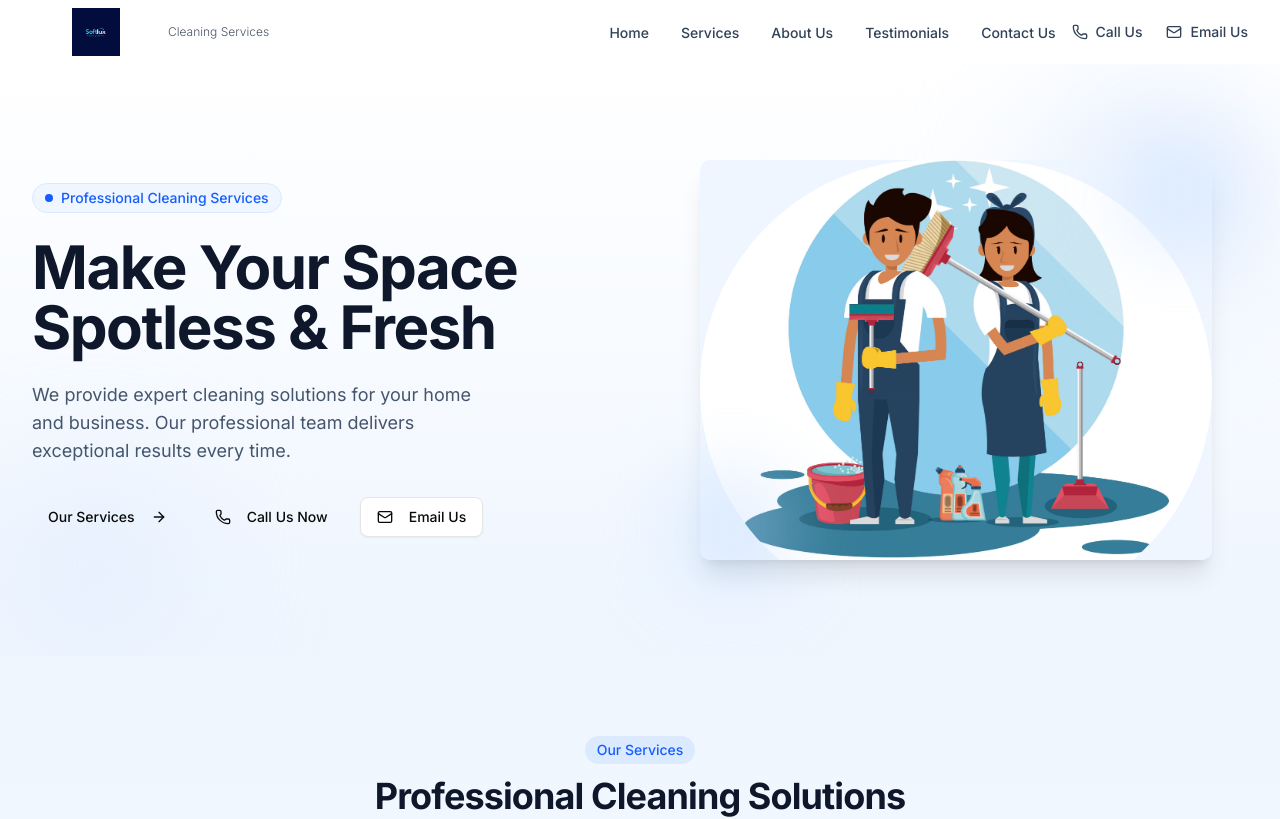
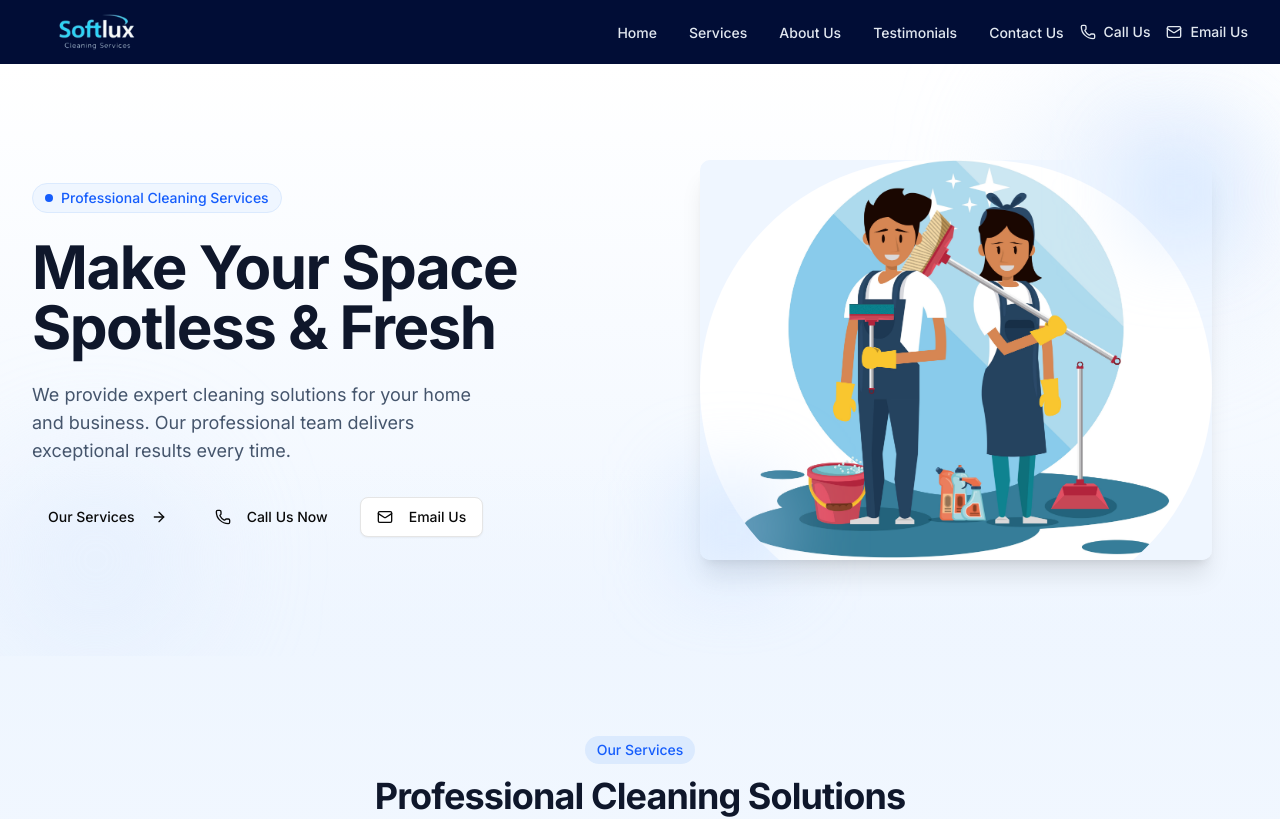
Before and after one commit to BasitIqbalatgit/SoftLux, a Next.js app: page / in a window 1280 px wide. Shown: the top 819 px of the page. Built offline with nearby package versions, Linux system fonts and the light colour scheme.

Commit message:
fixed the nav color

```diff
--- a/components/layout/navbar.jsx
+++ b/components/layout/navbar.jsx
@@ -1,3 +1,4 @@
+// Navbar.jsx
 "use client"
 import React, { useState, useEffect } from "react";
 import Link from "next/link";
@@ -49,8 +50,8 @@ export function Navbar({ className, ...props }) {
       className={cn(
         "sticky top-0 z-50 w-full transition-all duration-300",
         scrolled
-          ? "border-b border-slate-200 bg-white/90 backdrop-blur-md shadow-sm"
-          : "bg-white/80 backdrop-blur-sm"
+          ? "border-b border-blue-900 bg-[#010D36] shadow-md"
+          : "bg-[#010D36]"
       )}
     >
       <Container className="px-4 sm:px-6 md:px-8">
@@ -61,18 +62,21 @@ export function Navbar({ className, ...props }) {
           )}
           {...props}
         >
-          {/* Logo */}
+          {/* Logo on the left */}
+          <div className="flex-shrink-0">
             <Logo />
+          </div>
 
+          {/* Navigation Links and Contact - All on the right */}
           <div className="flex items-center gap-4">
-          {/* Navigation Links (Middle) - Desktop */}
-          <div className="hidden items-center  justify-center md:flex">
+            {/* Navigation Links - Desktop */}
+            <div className="hidden items-center justify-center md:flex">
               <ul className="flex space-x-4 lg:space-x-8">
                 {navLinks.map((link, index) => (
                   <li key={index}>
                     <Link
                       href={link.href}
-                    className="text-sm font-medium text-slate-700 transition-colors hover:text-blue-600"
+                      className="text-sm font-medium text-slate-200 transition-colors hover:text-blue-300"
                     >
                       {link.label}
                     </Link>
@@ -81,61 +85,55 @@ export function Navbar({ className, ...props }) {
               </ul>
             </div>
 
-          {/* Contact Icons (Right) - Desktop */}
-          <div className="hidden items-center space-x-3 lg:space-x-4 md:flex">
-            <div className="hidden lg:flex items-center gap-6">
+            {/* Contact Icons - Desktop */}
+            <div className="hidden md:flex items-center space-x-3 lg:space-x-4">
               <Link
-                className="flex items-center gap-2 text-sm font-medium text-slate-700 hover:text-blue-600 transition-colors"
+                className="flex items-center gap-2 text-sm font-medium text-slate-200 hover:text-blue-300 transition-colors"
                 href="tel:07351783671"
               >
                 <Phone className="h-4 w-4" />
                 Call Us
               </Link>
               <Link
-                className="flex items-center gap-2 text-sm font-medium text-slate-700 hover:text-blue-600 transition-colors"
+                className="flex items-center gap-2 text-sm font-medium text-slate-200 hover:text-blue-300 transition-colors"
                 href="mailto:softluxcleaningservicesltd@gmail.com"
               >
                 <Mail className="h-4 w-4" />
                 Email Us
               </Link>
             </div>
-          </div>
 
             {/* Mobile Menu Button */}
             <div className="flex items-center md:hidden">
               <button
                 onClick={toggleMobileMenu}
-              className="flex h-10 w-10 items-center justify-center rounded-full bg-slate-100 text-slate-700 hover:bg-blue-100 hover:text-blue-600 transition-colors z-50 relative"
+                className="flex h-10 w-10 items-center justify-center rounded-full bg-blue-100 text-[#010D36] hover:bg-blue-200 transition-colors z-50 relative"
                 aria-label={mobileMenuOpen ? "Close menu" : "Open menu"}
               >
                 {mobileMenuOpen ? <X size={20} /> : <Menu size={20} />}
               </button>
             </div>
-
-
-
           </div>
-
         </nav>
       </Container>
 
-      {/* Mobile Menu - Glassmorphic Effect */}
+      {/* Mobile Menu - Dark Theme */}
       {mobileMenuOpen && (
-        <div className="fixed inset-0 z-40 flex flex-col bg-white/0">
-          {/* Glassmorphic overlay */}
+        <div className="fixed inset-0 z-40 flex flex-col">
+          {/* Simple overlay */}
           <div
-            className="absolute inset-0 bg-blue-600/10 backdrop-blur-lg"
+            className="absolute inset-0 bg-black/70"
             onClick={toggleMobileMenu}
           ></div>
 
-          <div className="relative z-50 mt-16 flex flex-1 flex-col bg-white/80 backdrop-blur-md rounded-t-3xl shadow-lg">
+          <div className="relative z-50 mt-16 flex flex-1 flex-col bg-[#010D36] rounded-t-3xl shadow-lg">
             <Container className="flex flex-1 flex-col px-6">
               <ul className="flex flex-col space-y-2 py-8">
                 {navLinks.map((link, index) => (
                   <li key={index}>
                     <Link
                       href={link.href}
-                      className="block py-3 text-lg font-medium text-slate-900 hover:text-blue-600 transition-colors"
+                      className="block py-3 text-lg font-medium text-slate-200 hover:text-blue-300 transition-colors"
                       onClick={() => {
                         setMobileMenuOpen(false);
                         document.body.style.overflow = "auto";
@@ -144,27 +142,27 @@ export function Navbar({ className, ...props }) {
                       {link.label}
                     </Link>
                     {index < navLinks.length - 1 && (
-                      <div className="h-px w-full bg-slate-100"></div>
+                      <div className="h-px w-full bg-blue-900/50"></div>
                     )}
                   </li>
                 ))}
               </ul>
-              <div className="mt-auto border-t border-slate-200 py-6">
+              <div className="mt-auto border-t border-blue-900/50 py-6">
                 <div className="flex flex-col space-y-3 sm:flex-row sm:space-y-0 sm:space-x-3">
-                  <Button asChild size="sm" variant="outline" className="w-full">
+                  <Button asChild size="sm" variant="outline" className="w-full border-slate-300 text-slate-200 hover:bg-blue-900 hover:text-white">
                     <Link href="tel:07351783671" className="flex items-center justify-center">
                       <Phone className="mr-2 h-4 w-4" />
                       Call Us
                     </Link>
                   </Button>
-                  <Button asChild size="sm" variant="primary" className="w-full">
+                  <Button asChild size="sm" variant="primary" className="w-full bg-blue-600 hover:bg-blue-700 text-white">
                     <Link href="mailto:softluxcleaningservicesltd@gmail.com" className="flex items-center justify-center">
                       <Mail className="mr-2 h-4 w-4" />
                       Email Us
                     </Link>
                   </Button>
                 </div>
-                <p className="mt-6 text-center text-sm text-slate-500">
+                <p className="mt-6 text-center text-sm text-slate-300">
                   Professional cleaning services for your home and business
                 </p>
               </div>
--- a/components/ui/logo.jsx
+++ b/components/ui/logo.jsx
@@ -9,14 +9,13 @@ export function Logo({ className }) {
       <div className="flex items-center gap-2">
         <div className="relative h-12 w-32">
           <Image
-            src="/logo.jpg"
+            src="/logo.png"
             alt="SoftLux Logo"
             fill
             className="object-contain"
             priority
           />
         </div>
-        <span className="text-xs font-light text-gray-600">Cleaning Services</span>
       </div>
     </Link>
   );
```
Also changed, not shown: public/logo.jpg (deleted), public/logo.png (added). Lines whose indentation alone changed are shown as unchanged.
